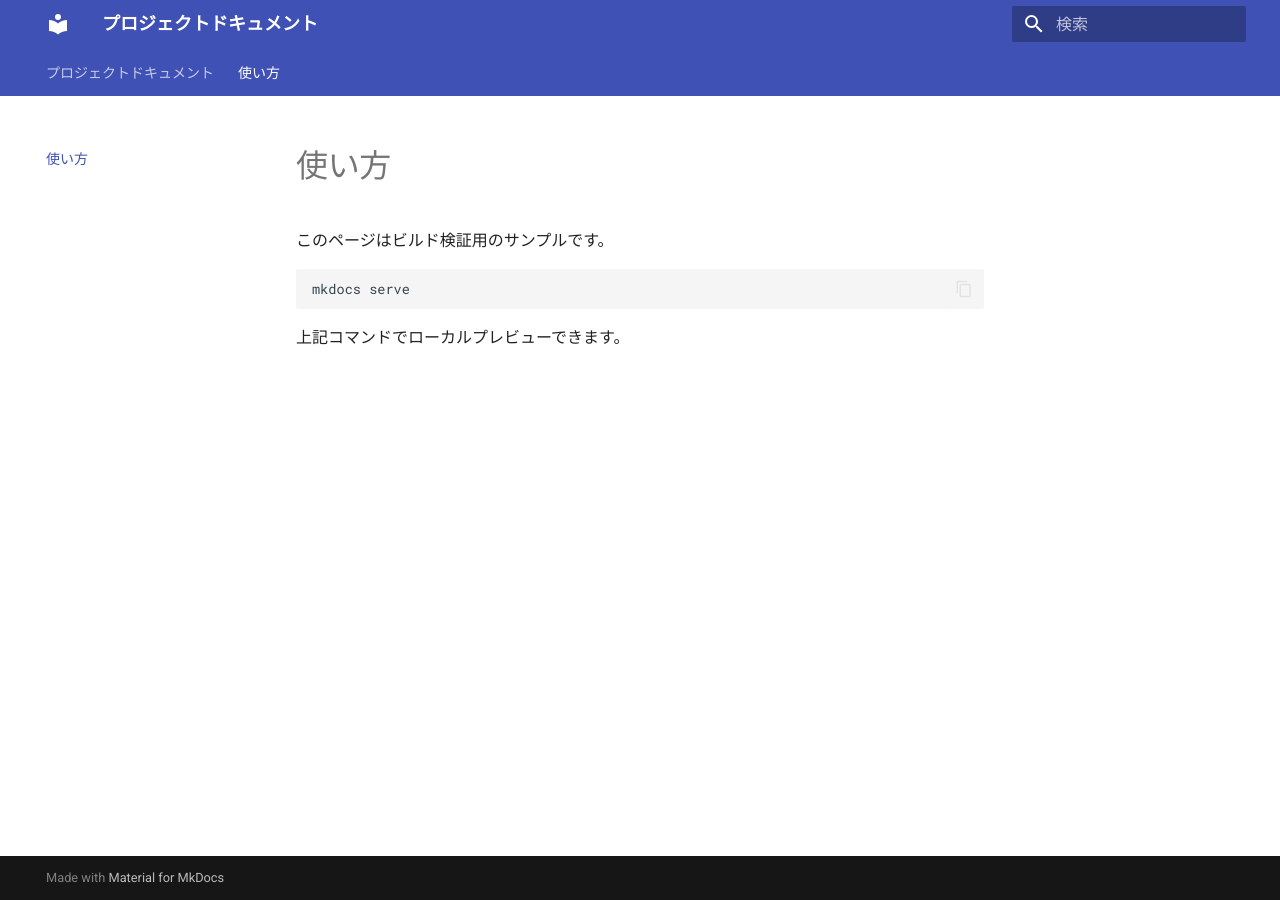
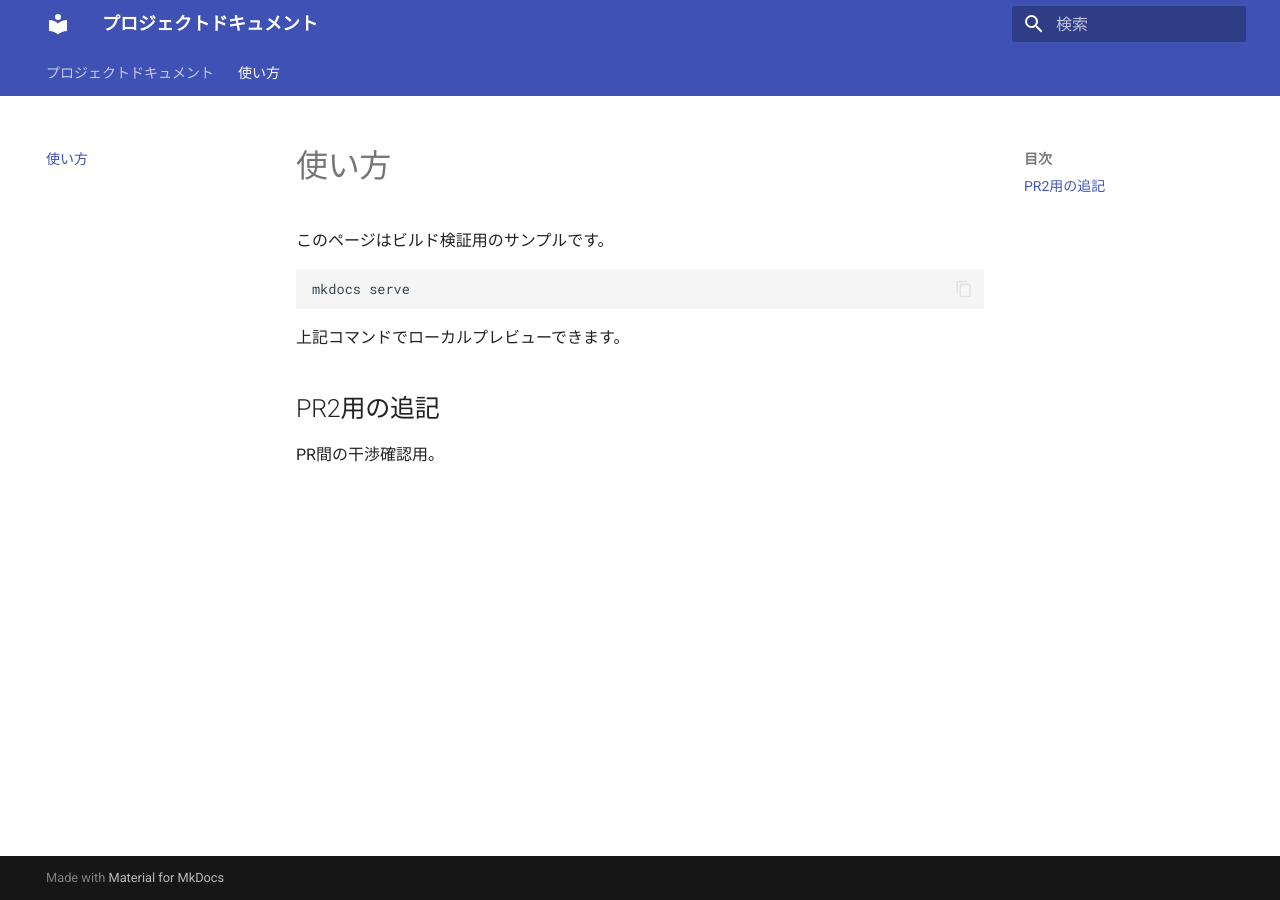
Before and after one commit to Takahiro901/preview-page-test, an MkDocs documentation site: the page built from docs/usage.md, in a window 1280 px wide. Built offline with MkDocs 1.6.1 and Material for MkDocs 9.7.7, drawn with Linux system fonts in a browser that asks for light colours.

Commit message:
docs: テストPR その2

````diff
--- a/docs/usage.md
+++ b/docs/usage.md
@@ -7,3 +7,7 @@ mkdocs serve
 ```
 
 上記コマンドでローカルプレビューできます。
+
+## PR2用の追記
+
+PR間の干渉確認用。
````
